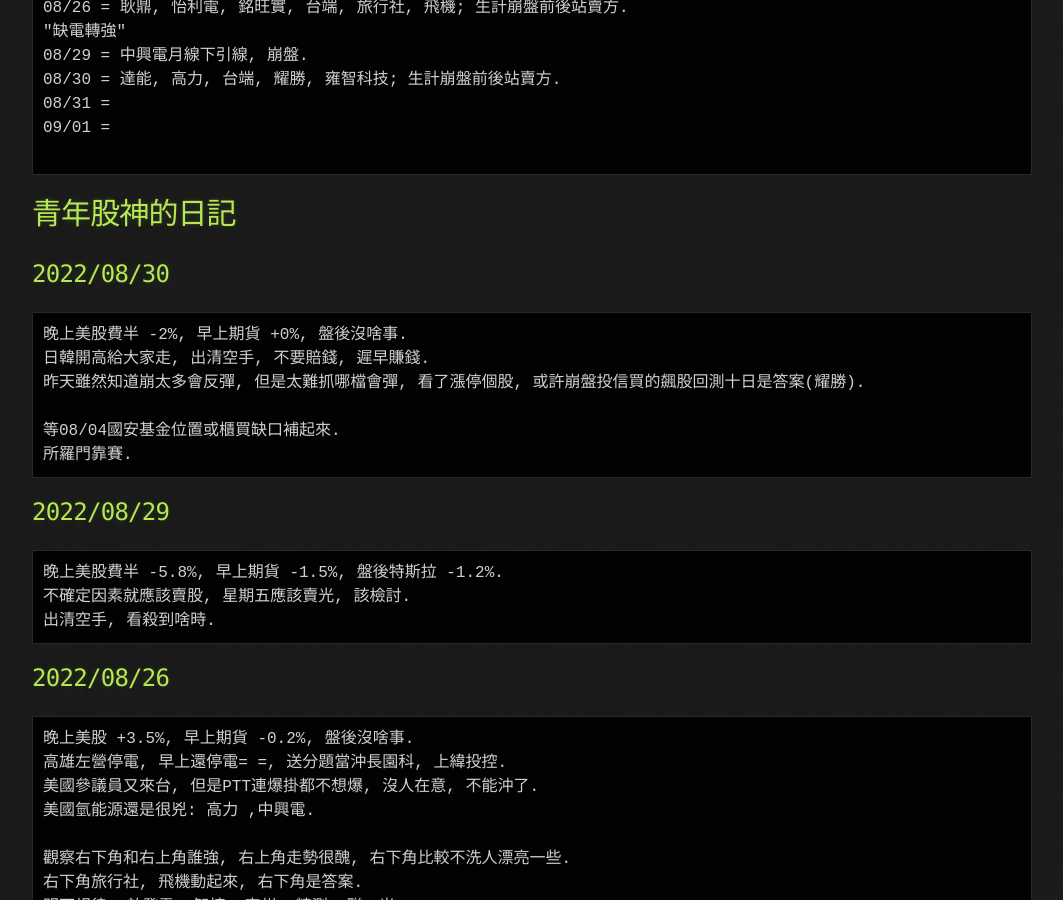
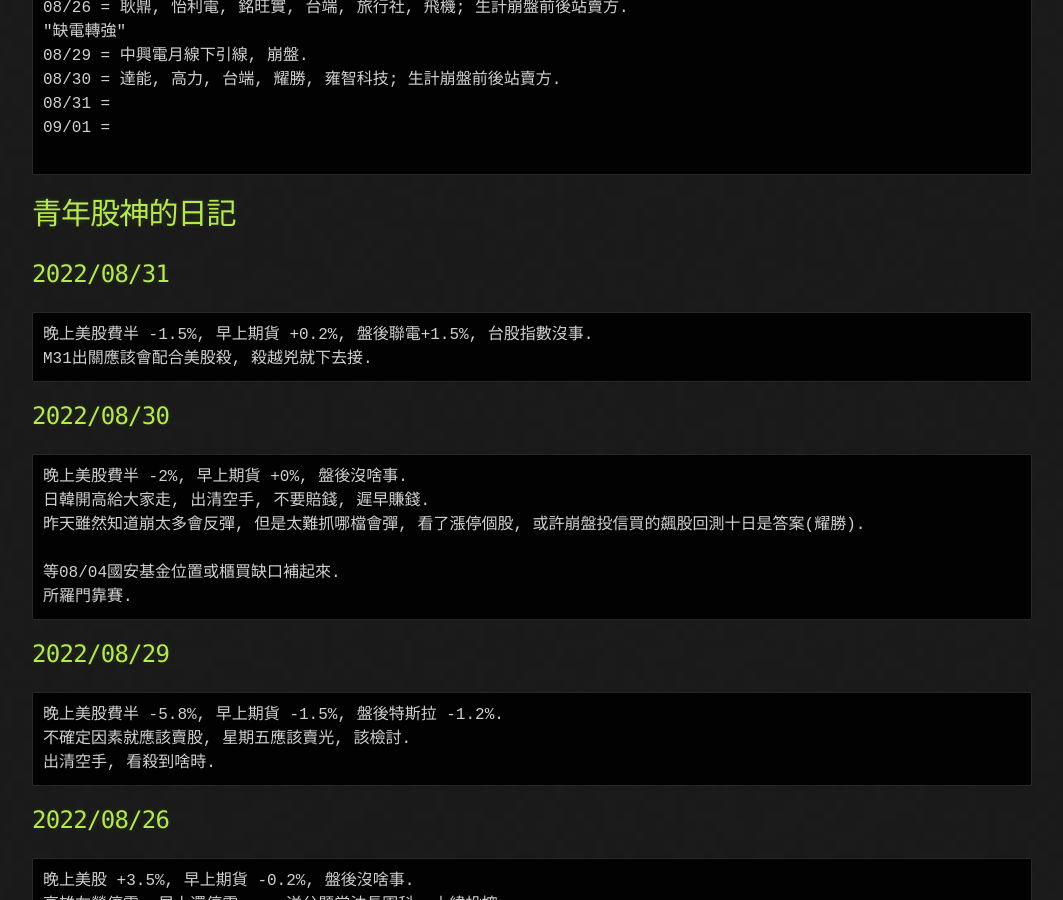
Before and after one commit to lepg5487/Stock_God, a Jekyll site: the page built from index.md, in a window 1280 px wide and 900 px high, scrolled down 856 px. Shown: the whole window, without its empty margins (108-1171 px from the left). Built offline with Jekyll 4.4.1, drawn with Linux system fonts in a browser that asks for light colours; our own code applies the rules of GitHub Pages for plain Markdown files.

Commit message:
Update index.md

````diff
--- a/index.md
+++ b/index.md
@@ -37,6 +37,12 @@ layout: testlayouts
 ```
 
 # 青年股神的日記
+
+## 2022/08/31
+```
+晚上美股費半 -1.5%, 早上期貨 +0.2%, 盤後聯電+1.5%, 台股指數沒事.
+M31出關應該會配合美股殺, 殺越兇就下去接.
+```
 
 ## 2022/08/30
 ```
````
